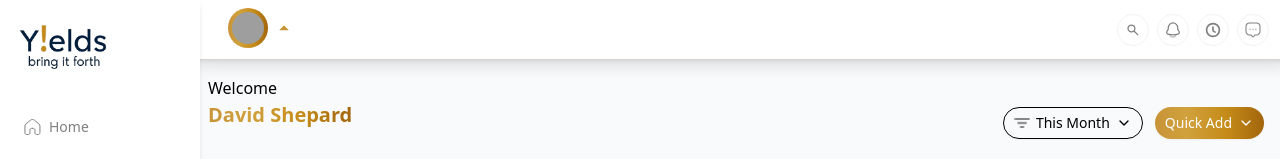
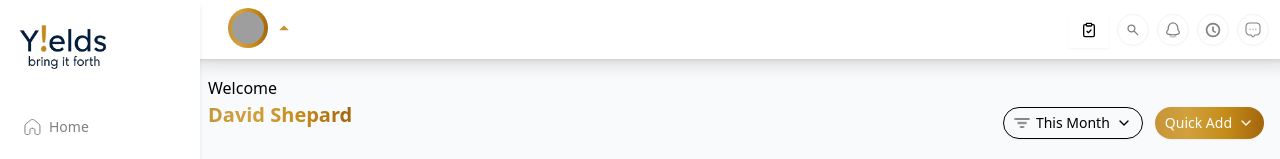
Before and after one commit to femzcoder/Yield-dev, a Next.js app: page /dashboard/almanac in a window 1280 px wide. Shown: the top 159 px of the page. Built offline with nearby package versions, Linux system fonts and the light colour scheme; grey boxes are pictures that could not be loaded.

Commit message:
adding notification subscribe button

```diff
--- a/components/common/Navbar.tsx
+++ b/components/common/Navbar.tsx
@@ -11,7 +11,7 @@ import UserIcon from './navbarElements/UserIcon';
 import { usePathname, useRouter } from 'next/navigation';
 // import { settingUrl } from '@/app/dashboard/settingsandprivacy/page';
 
-// import SubscribeButton from '../EnablePushButton';
+import SubscribeButton from '../EnablePushButton';
 
 
 interface NavbarProps {
@@ -100,7 +100,7 @@ const Navbar = ({ toggleSidebar }: NavbarProps) => {
 
 
         <div className="flex items-center gap-2">
-            {/* <SubscribeButton/> */}
+            <SubscribeButton/>
             <NavbarButton type='button' handleClick={() => {}} iconUrl={"/icons/search-icon.svg"} />
             <NavbarButton type='button' handleClick={() => {}} iconUrl={"/icons/notificationbell.svg"} />
             <NavbarButton type='button' handleClick={() => {}} iconUrl={"/icons/activity.svg"} />
```
